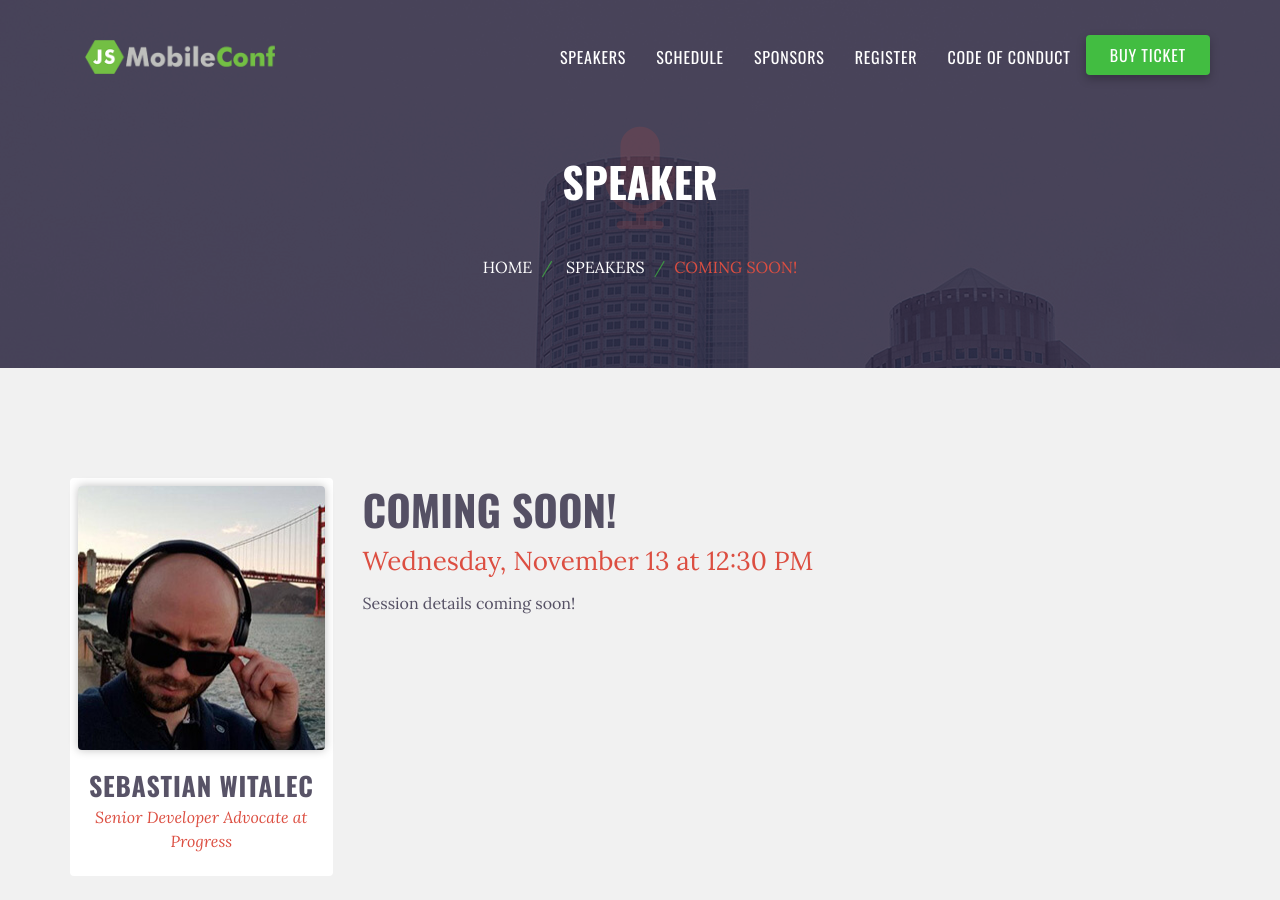
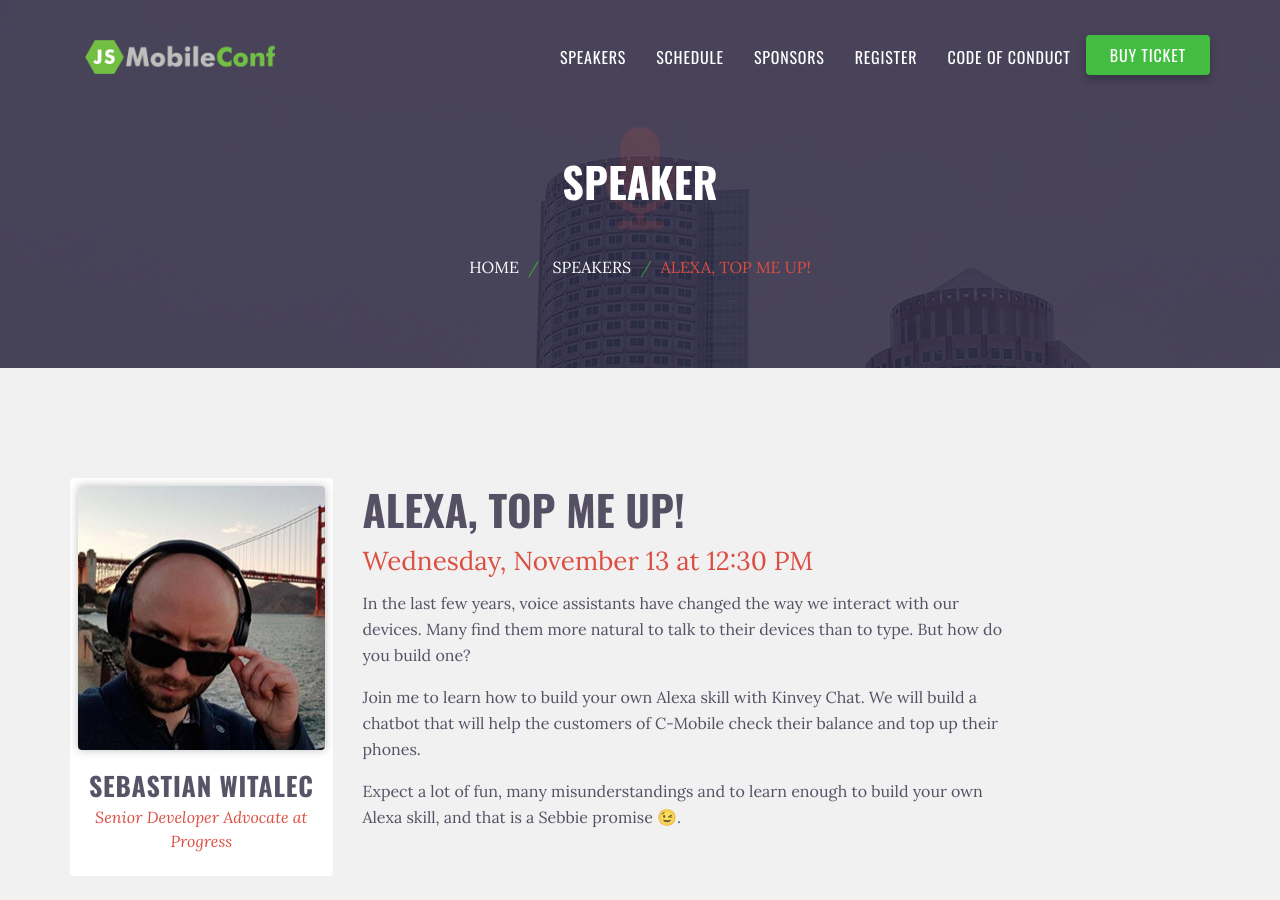
Before and after one commit to remotesynth/jsMobileConf, a Jekyll site: the page built from schedule/session-witalec.md, in a window 1280 px wide and 900 px high. Built offline with Jekyll 4.4.1, drawn with Linux system fonts in a browser that asks for light colours.

Commit message:
update sebastian's session

```diff
--- a/schedule/session-witalec.md
+++ b/schedule/session-witalec.md
@@ -5,9 +5,14 @@ day: 2
 track: 2
 start: '1230'
 starttime: '12:30 PM'
-title: 'Coming Soon!'
+title: 'Alexa, Top Me Up!'
 speaker-last-name: Witalec
-short-description: ''
+short-description: 'Join me to learn how to build your own Alexa skill. We will build a chatbot that will help the customers of C-Mobile check their balance and top up their phones.'
 ---
 
-Session details coming soon!
+In the last few years, voice assistants have changed the way we interact with our devices. Many find them more natural to talk to their devices than to type. But how do you build one?
+
+Join me to learn how to build your own Alexa skill with Kinvey Chat.
+We will build a chatbot that will help the customers of C-Mobile check their balance and top up their phones.
+
+Expect a lot of fun, many misunderstandings and to learn enough to build your own Alexa skill, and that is a Sebbie promise 😉.
```
